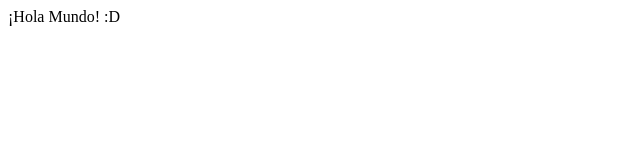
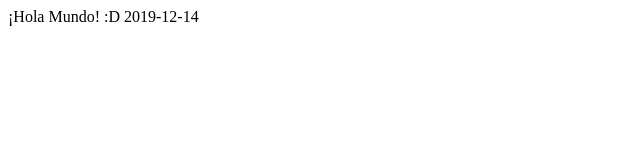
Before and after one commit to cfvega/cfvega.github.io, a plain HTML site: page index.html in a window 1280 px wide. Shown: the full height of the page, 0-640 px from the left. Drawn offline with Linux system fonts and the light colour scheme.

Commit message:
Update index.html

```diff
--- a/index.html
+++ b/index.html
@@ -4,6 +4,6 @@
 	<title>Claudio's projects</title>
 </head>
 <body>
-¡Hola Mundo! :D
+¡Hola Mundo! :D 2019-12-14
 </body>
 </html>
```
